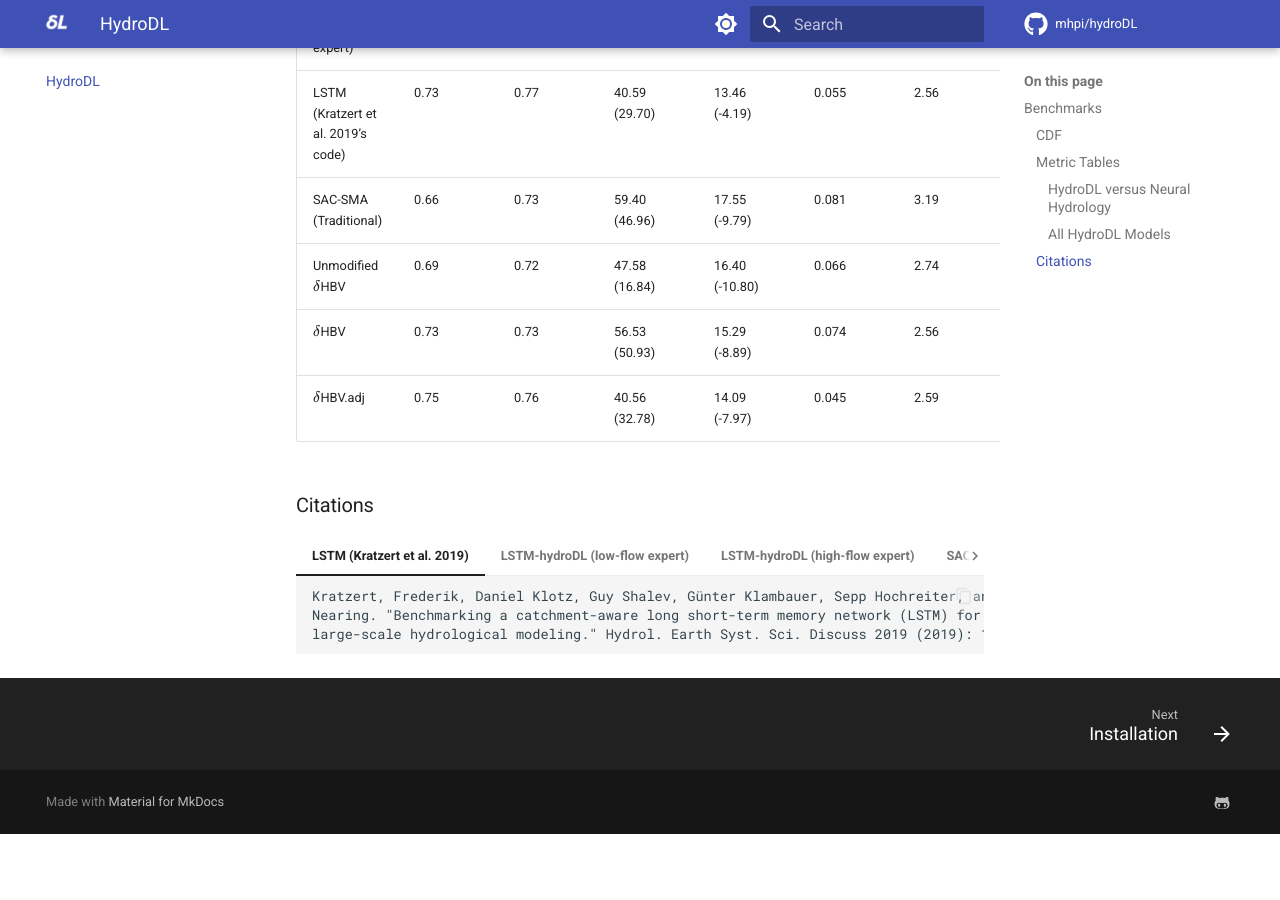
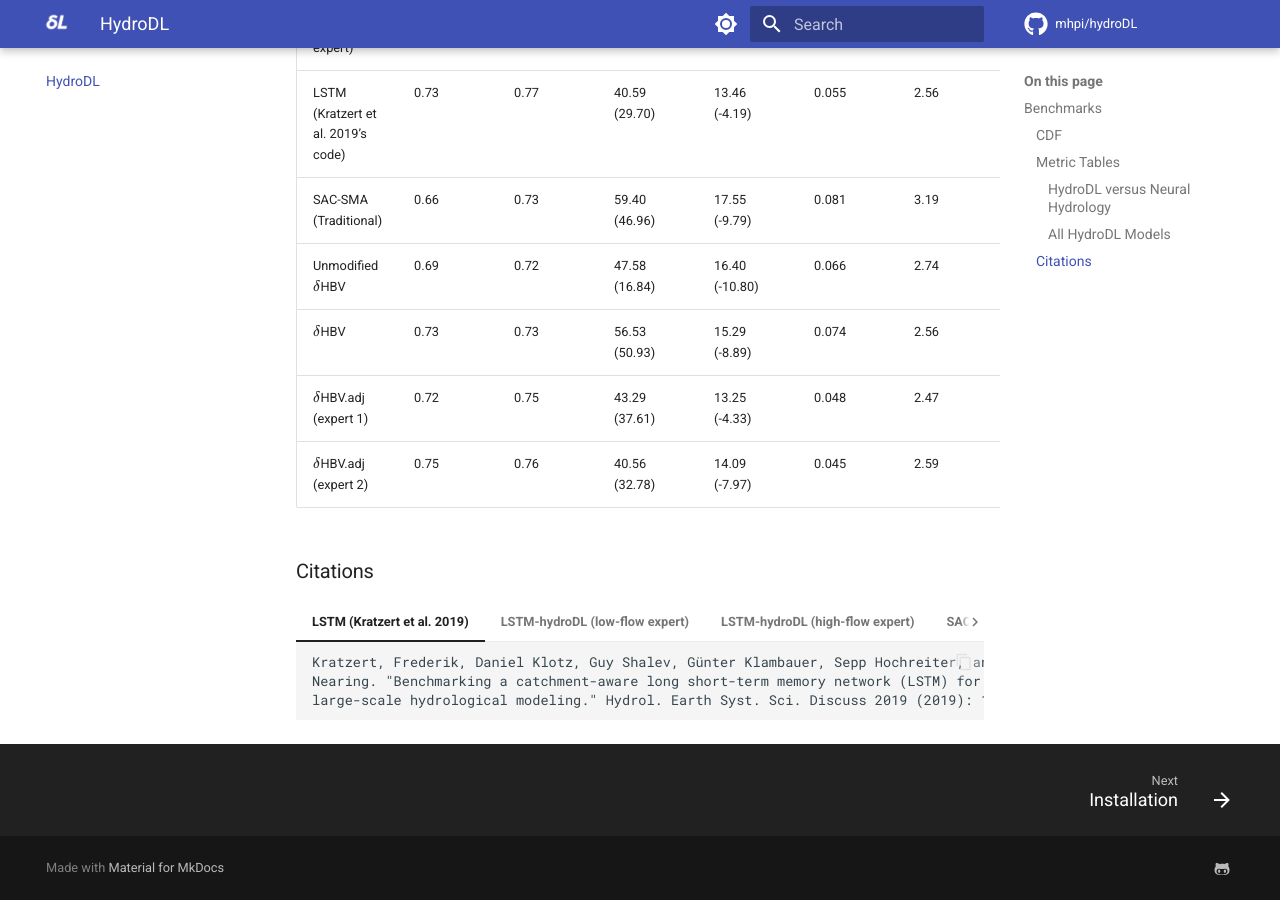
Before and after one commit to mhpi/mhpi.github.io, an MkDocs documentation site: the page built from docs/index.md, in a window 1280 px wide and 900 px high, scrolled down 2070 px. Built offline with MkDocs 1.6.1 and Material for MkDocs 9.7.7, drawn with Linux system fonts in a browser that asks for light colours; a script that is not in the unit is left out; comment, search, counter and statistics services are not loaded; before the commit the page ends 2904 px from its top, so only the background shows below that.

Commit message:
Update index.md

````diff
--- a/docs/index.md
+++ b/docs/index.md
@@ -41,7 +41,8 @@ HydroDL is a coding library designed to model hydrologic systems using neural ne
 | SAC-SMA (Traditional) | 0.66 | 0.73 | 59.40 (46.96) | 17.55 (-9.79) | 0.081 | 3.19 | - | - |
 | Unmodified $\delta$HBV | 0.69 | 0.72 | 47.58 (16.84) | 16.40 (-10.80) | 0.066  | 2.74 | 0.76 | 0.43  |
 | $\delta$HBV  | 0.73 | 0.73 | 56.53 (50.93) | 15.29 (-8.89) | 0.074 | 2.56 | 0.76 | 0.59  |
-| $\delta$HBV.adj | 0.75 | 0.76 | 40.56 (32.78) | 14.09 (-7.97) | 0.045 | 2.59 | 0.87 | 0.62 |
+| $\delta$HBV.adj (expert 1)| 0.72 | 0.75 | 43.29 (37.61) | 13.25 (-4.33) | 0.048 | 2.47 | 0.83 | 0.61 |
+| $\delta$HBV.adj (expert 2)| 0.75 | 0.76 | 40.56 (32.78) | 14.09 (-7.97) | 0.045 | 2.59 | 0.87 | 0.62 |
 
 ### Citations
 
@@ -92,9 +93,19 @@ HydroDL is a coding library designed to model hydrologic systems using neural ne
 === "$\delta$ HBV"
 
     ```
-    Feng, D., Liu, J., Lawson, K. and Shen, C., 2022. Differentiable, learnable, regionalized \
+    Feng, D., Liu, J., Lawson, K. and Shen, C., 2022. Differentiable, learnable, regionalized
     process‐based models with multiphysical outputs can approach state‐of‐the‐art hydrologic
     prediction accuracy. Water Resources Research, 58(10), p.e2022WR032404.
     ```
 
+=== "$\delta$ HBV.adj"
+
+    ```
+    Song, Yalan, Wouter Knoben, Martyn P. Clark, Dapeng Feng, Kathryn Lawson, and Chaopeng Shen,
+    When ancient numerical demons meet physics-informed machine learning: adjoint-based gradients
+    for implicit differentiable modeling.
+    Preprint link: https://hess.copernicus.org/preprints/hess-2023-258/
+    ```
+
+
 </div>
````
